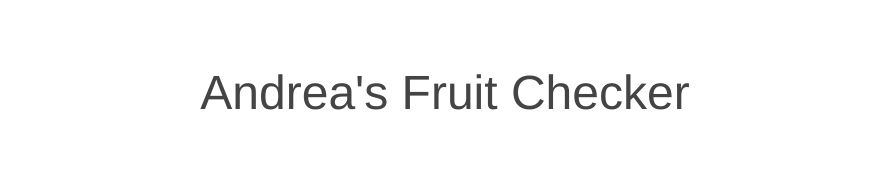
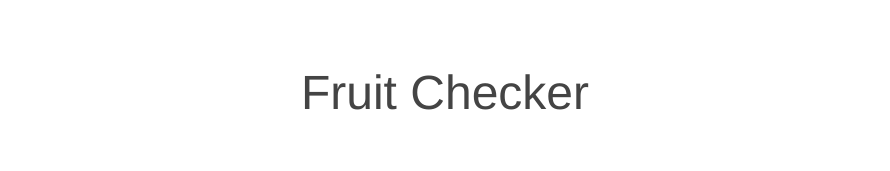
Before and after one commit to allenjmnz/fruitgen, a website: page fruitcheck.html in a window 1280 px wide. Shown: the top 171 px of the page, without its empty margins (195-1085 px from the left). Drawn offline with nearby package versions, Linux system fonts and the light colour scheme.

Commit message:
Update fruitcheck.html name

```diff
--- a/fruitcheck.html
+++ b/fruitcheck.html
@@ -26,7 +26,7 @@
         <![endif]-->
         <section>
             <div class=outer-div>
-                <h1>Andrea's Fruit Checker</h1>
+                <h1>Fruit Checker</h1>
                 <img id='fruit-img'>
                 <form id='form' autocomplete="off">
                     <input id='fruit-input' autocomplete="off" type='text' name='answer' placeholder='Write the fruit'>
```
